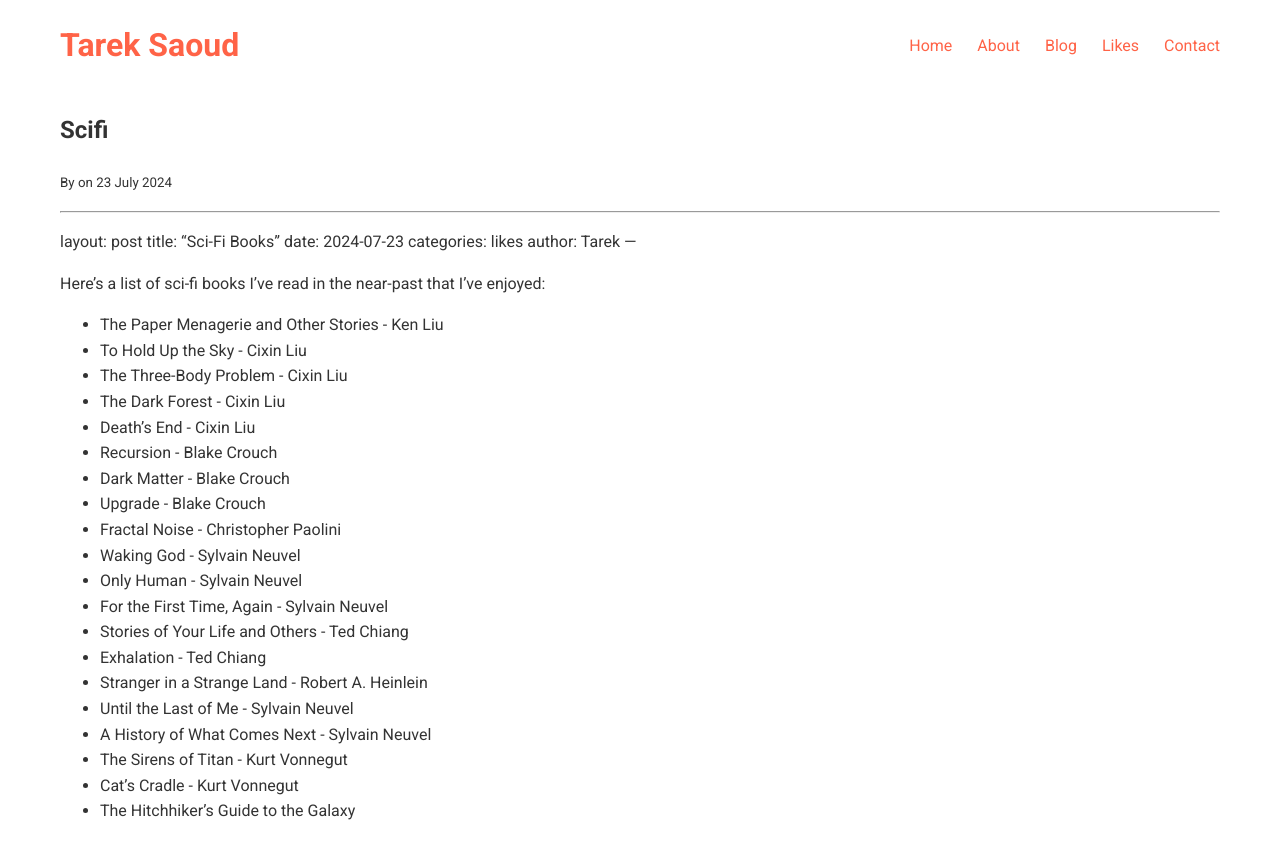
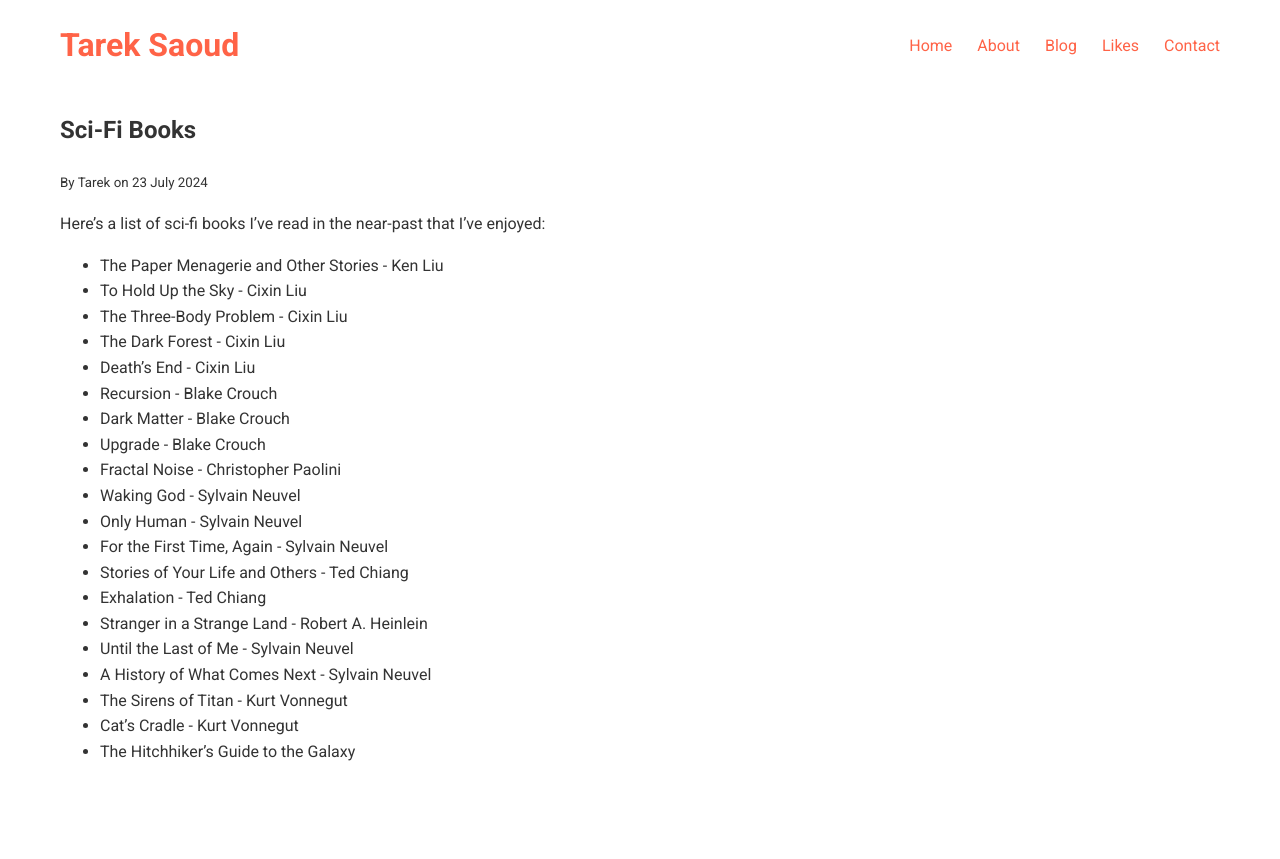
Before and after one commit to tarekgs/tarekgs.github.io, a Jekyll site: the page built from _posts/2024-07-23-scifi.md, in a window 1280 px wide. Shown: the top 859 px of the page. Built offline with Jekyll 4.4.1, drawn with Linux system fonts in a browser that asks for light colours; our own code applies the rules of GitHub Pages for plain Markdown files.

Commit message:
blog and likes

```diff
--- a/_posts/2024-07-23-scifi.md
+++ b/_posts/2024-07-23-scifi.md
@@ -1,4 +1,3 @@
-
 ---
 layout: post
 title: "Sci-Fi Books"
--- a/blog.html
+++ b/blog.html
@@ -6,11 +6,13 @@
     <h1>Recent writing</h1>
     <ul>
       {% for post in site.posts %}
-        <li>
-          <h2><a href="{{ post.url }}">{{ post.title }}</a></h2>
-          <p><small>{{ post.date | date_to_long_string }}</small></p>
-          <p>{{ post.excerpt }}</p>
-        </li>
+        {% if post.categories contains "blog" %}
+          <li>
+            <h2><a href="{{ post.url }}">{{ post.title }}</a></h2>
+            <p><small>{{ post.date | date_to_long_string }}</small></p>
+            <p>{{ post.excerpt }}</p>
+          </li>
+        {% endif %}
       {% endfor %}
     </ul>
 </main>
```
